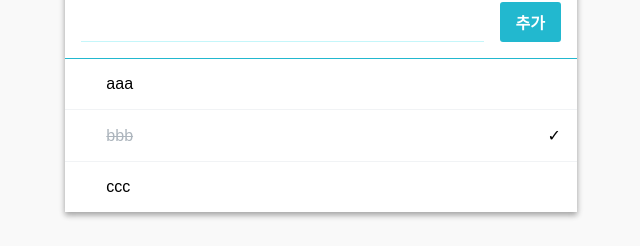
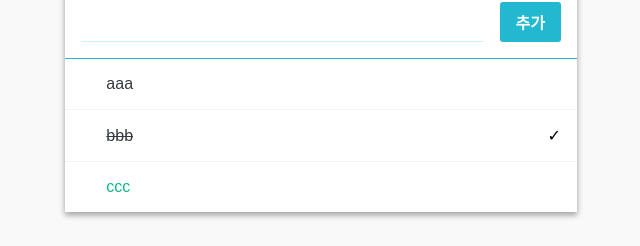
Before and after one commit to choseungmin/todo-list, a React (Create React App) app: page / in a window 1280 px wide. Shown: the part 264-510 px from the top of the page, without its empty margins (319-959 px from the left). Built offline with nearby package versions, Linux system fonts and the light colour scheme.

Commit message:
color 변경까지 완료

```diff
--- a/src/App.js
+++ b/src/App.js
@@ -10,9 +10,9 @@ class App extends Component {
     state = {
         input: '',
         todos: [
-            { id: 0, text: 'aaa', checked: false },
-            { id: 1, text: 'bbb', checked: true },
-            { id: 2, text: 'ccc', checked: false },
+            { id: 0, text: 'aaa', checked: false, color: '#343a40' },
+            { id: 1, text: 'bbb', checked: true, color: '#343a40' },
+            { id: 2, text: 'ccc', checked: false, color: '#12b886' },
         ],
         colors: [
             {color: '#343a40', checked: true},
@@ -29,14 +29,24 @@ class App extends Component {
     };
 
     handleCreate = () => {
-        const { input, todos } = this.state;
+        const { input, todos, colors } = this.state;
+
+        const { color } = colors.find(
+            (item) => {
+                if(item.checked) {
+                    return item
+                }
+            }
+        );
+
         this.setState({
             input: '', //input 비우고
             //concat 을 사용하여 배열 추가
             todos: todos.concat({
                 id: this.id ++,
                 text: input,
-                checked: false
+                checked: false,
+                color: color
             })
         });
     };
@@ -74,6 +84,21 @@ class App extends Component {
         });
     };
 
+    handleColor = (selColor) => {
+        const { colors } = this.state;
+
+        this.setState({
+            colors: colors.map(
+                (item) => {
+                    return {
+                        color: item.color,
+                        checked: (item.color === selColor)
+                    }
+                }
+            )
+        })
+    };
+
 
     render() {
 
@@ -83,17 +108,34 @@ class App extends Component {
             handleCreate,
             handleRemove,
             handleKeyPress,
-            handleToggle
+            handleToggle,
+            handleColor
         } = this;
+
+        const { color } = colors.find(
+            (item) => {
+                if(item.checked === true)
+                    return item.color
+            }
+        );
 
         return (
             <div className="App">
                 <TodoListTemplate
                     form={(
-                        <Form value={input} onKeyPress={handleKeyPress} onChange={handleChange} onCreate={handleCreate} />
+                        <Form
+                            value={input}
+                            onKeyPress={handleKeyPress}
+                            onChange={handleChange}
+                            onCreate={handleCreate}
+                            color={color}
+                        />
                     )}
                     palette={(
-                        <PaletteList colors={colors}/>
+                        <PaletteList
+                            colors={colors}
+                            onColor={handleColor}
+                        />
                     )}
                 >
                     <TodoItemList
--- a/src/components/Form.js
+++ b/src/components/Form.js
@@ -1,10 +1,10 @@
 import React from 'react';
 import './Form.css';
 
-const Form = ({ value, onChange, onCreate, onKeyPress }) => {
+const Form = ({ value, onChange, onCreate, onKeyPress, color }) => {
     return (
-        <div className="form">
-            <input value={value} onChange={onChange} onKeyPress={onKeyPress}/>
+        <div className="form" >
+            <input value={value} onChange={onChange} onKeyPress={onKeyPress} style={{color: color}}/>
             <div className="create-button" onClick={onCreate}>
                 추가
             </div>
--- a/src/components/PaleteItem.js
+++ b/src/components/PaleteItem.js
@@ -6,14 +6,13 @@ class PaleteItem extends Component {
 
     render() {
 
-        const { color, checked } = this.props;
+        const { color, checked, onColor } = this.props;
 
-        console.log(checked)
         return (
             <div
-
                 className={checked===true?"color active":"color false"}
                 style={{backgroundColor: color}}
+                onClick={() => onColor(color)}
             />
         )
     }
--- a/src/components/PaletteList.js
+++ b/src/components/PaletteList.js
@@ -7,11 +7,11 @@ class PaletteList extends Component {
 
         render() {
 
-            const { colors } =  this.props;
+            const { colors, onColor } =  this.props;
 
             const paletteList = colors.map(
                 ( {color, checked}, i) => (
-                    <PaletteItem key={i} color={color} checked={checked}/>
+                    <PaletteItem key={i} color={color} checked={checked} onColor={onColor}/>
                 )
             )
 
--- a/src/components/TodoItem.js
+++ b/src/components/TodoItem.js
@@ -9,7 +9,7 @@ class TodoItem extends Component {
 
     render() {
 
-        const { text, checked, id, onToggle, onRemove } = this.props;
+        const { text, checked, id, onToggle, onRemove, color } = this.props;
 
         console.log(id);
 
@@ -19,7 +19,7 @@ class TodoItem extends Component {
                     e.stopPropagation(); //onToggle 실행 안되도록
                     onRemove(id)}
                 }>&times;</div>
-                <div className={`todo-text ${checked && 'checked'}`}>
+                <div className={`todo-text ${checked && 'checked'}`} style={{color:color}}>
                     <div>{text}</div>
                 </div>
                 { checked && (<div className="chec-mark">✓</div>) }
--- a/src/components/TodoItemList.js
+++ b/src/components/TodoItemList.js
@@ -11,7 +11,7 @@ class TodoItemList extends Component {
         const { todos, onToggle, onRemove } = this.props;
 
         const todoList = todos.map(
-            ({ id, text, checked }) => (
+            ({ id, text, checked, color }) => (
                 <TodoItem
                     id={id}
                     text={text}
@@ -19,6 +19,7 @@ class TodoItemList extends Component {
                     onToggle={onToggle}
                     onRemove={onRemove}
                     key={id}
+                    color={color}
                 />
             )
         );
```
Also changed, not shown: 1 other file (tests, documents, lock files or other folders).
